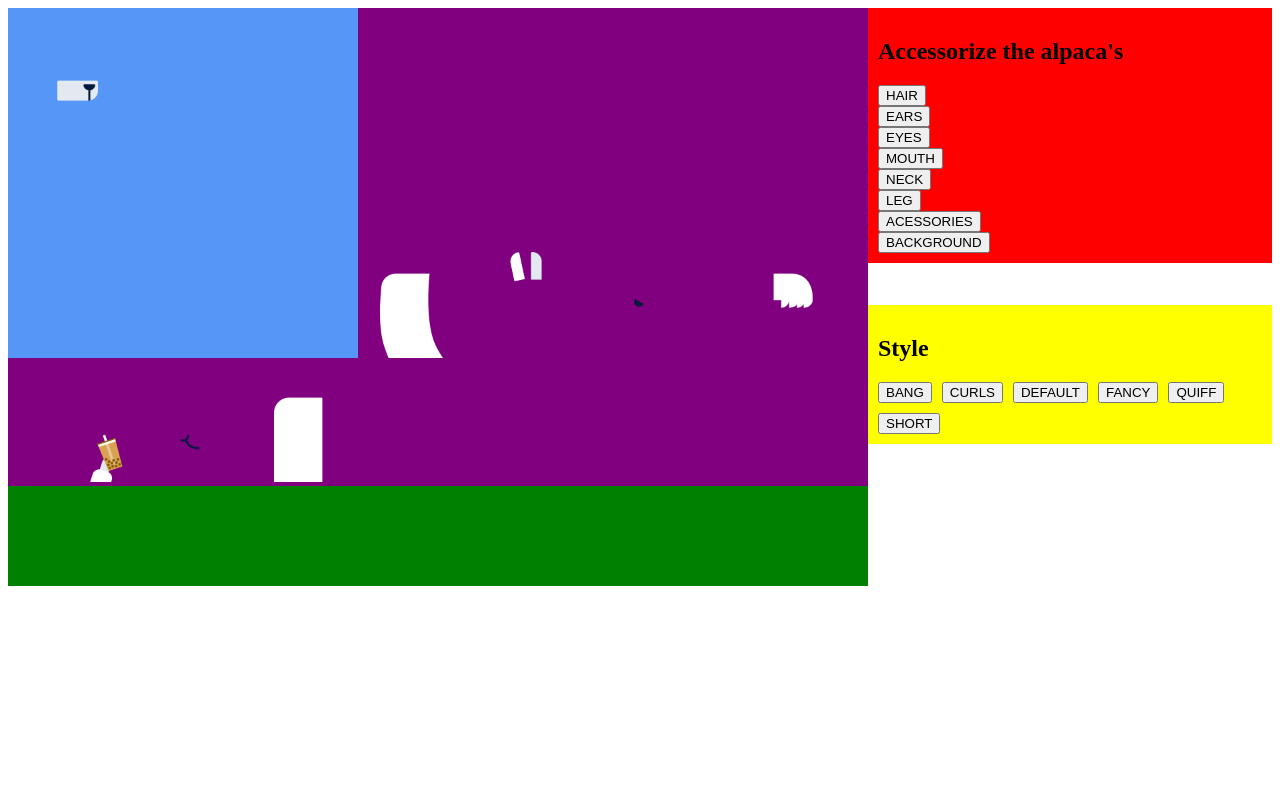
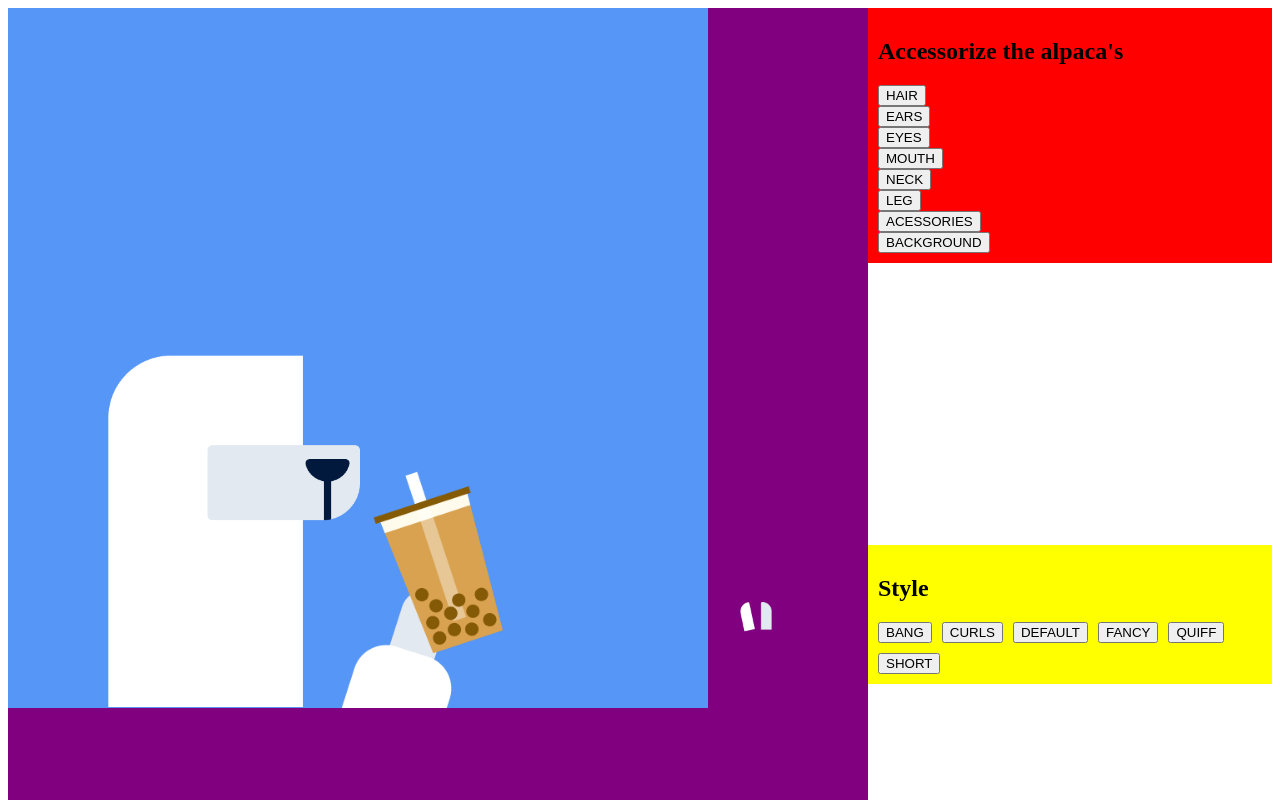
Before and after one commit to adolfosp/Front-Alpaca-Generator, an Angular app in the folder front-alpaca-generator/: page / in a window 1280 px wide. Shown: the top 800 px of the page. Built offline with nearby package versions, Linux system fonts and the light colour scheme.

Commit message:
fix: fits position of images

```diff
--- a/front-alpaca-generator/src/app/app.component.html
+++ b/front-alpaca-generator/src/app/app.component.html
@@ -1,14 +1,13 @@
 <main class="container">
   <section class="imagem">
-    <img src="../assets/backgrounds/blue50.png" class="imagem__backgrounds" width="350" height="350">
-    <img src="../assets/nose.png" class="imagem__nose" width="120" height="120">
-    <img src="../assets/neck/bend-forward.png" class="imagem__neck" width="120" height="120">
+    <img src="../assets/backgrounds/blue50.png" class="imagem__backgrounds" width="700" height="700">
+    <img src="../assets/nose.png" class="imagem__nose" width="450" height="450">
     <img src="../assets/ears/tilt-backward.png" class="imagem__ears" width="120" height="120">
-    <img src="../assets/eyes/angry.png" class="imagem__eyes" width="120" height="120">
+    <img src="../assets/eyes/angry.png" class="imagem__eyes" width="250" height="250">
     <img src="../assets/hair/bang.png" class="imagem__hair" width="120" height="120">
-    <img src="../assets/leg/bubble-tea.png" class="imagem__leg" width="120" height="120">
-    <img src="../assets/mouth/eating.png" class="imagem__mouth" width="120" height="120">
-    <img src="../assets/neck/thick.png" class="imagem__neck" width="120" height="120">
+    <img src="../assets/leg/bubble-tea.png" class="imagem__leg" width="600" height="600" >
+    <img src="../assets/mouth/eating.png" class="imagem__mouth" width="100" height="100">
+    <img src="../assets/neck/default.png" class="imagem__neck" width="500" height="500">
 
   </section>
   <section class="acessorios">
--- a/front-alpaca-generator/src/app/app.component.sass
+++ b/front-alpaca-generator/src/app/app.component.sass
@@ -19,9 +19,22 @@
 
     &__nose
       position: absolute
+      z-index: 3
+      left: 30px
+      top: 199px
+
+    &__neck
+      position: absolute
+      z-index: 2
+      left: 0px
+      top: 207px
+
+    &__leg
+      position: absolute
       z-index: 10
-      left: 10px
-      top: 15px
+      left: -69px
+      top: 108px
+
 
   .acessorios
     width: 100%
--- a/front-alpaca-generator/src/app/app.component.ts
+++ b/front-alpaca-generator/src/app/app.component.ts
@@ -20,7 +20,7 @@ export class AppComponent {
   public estilos: Array<string> = [];
   public tiposAcessorios: Array<string>;
 
-  private labels:  {[key in AcessoriosAlpaca]: any} = {
+  private labels: {[key in AcessoriosAlpaca]: any} = {
     0: Hair,
     1: Ears,
     2: Eyes,
```
